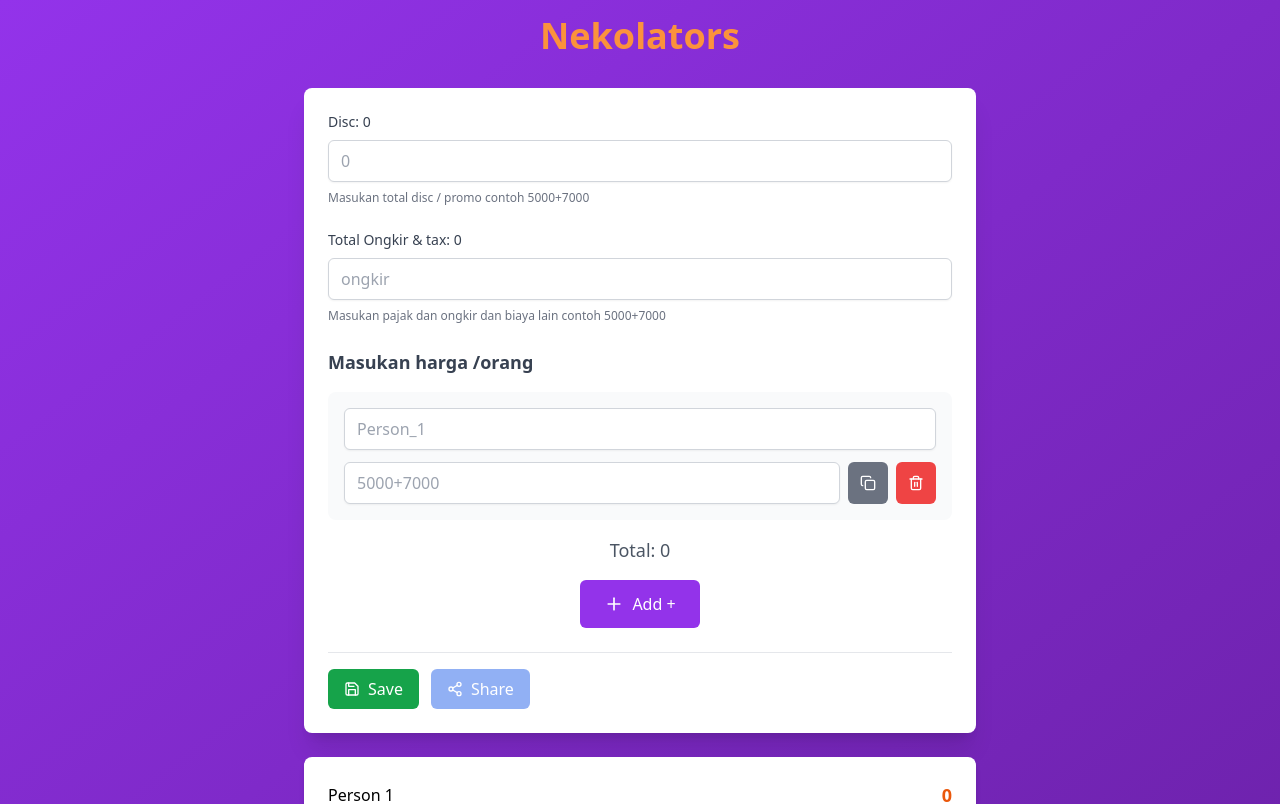
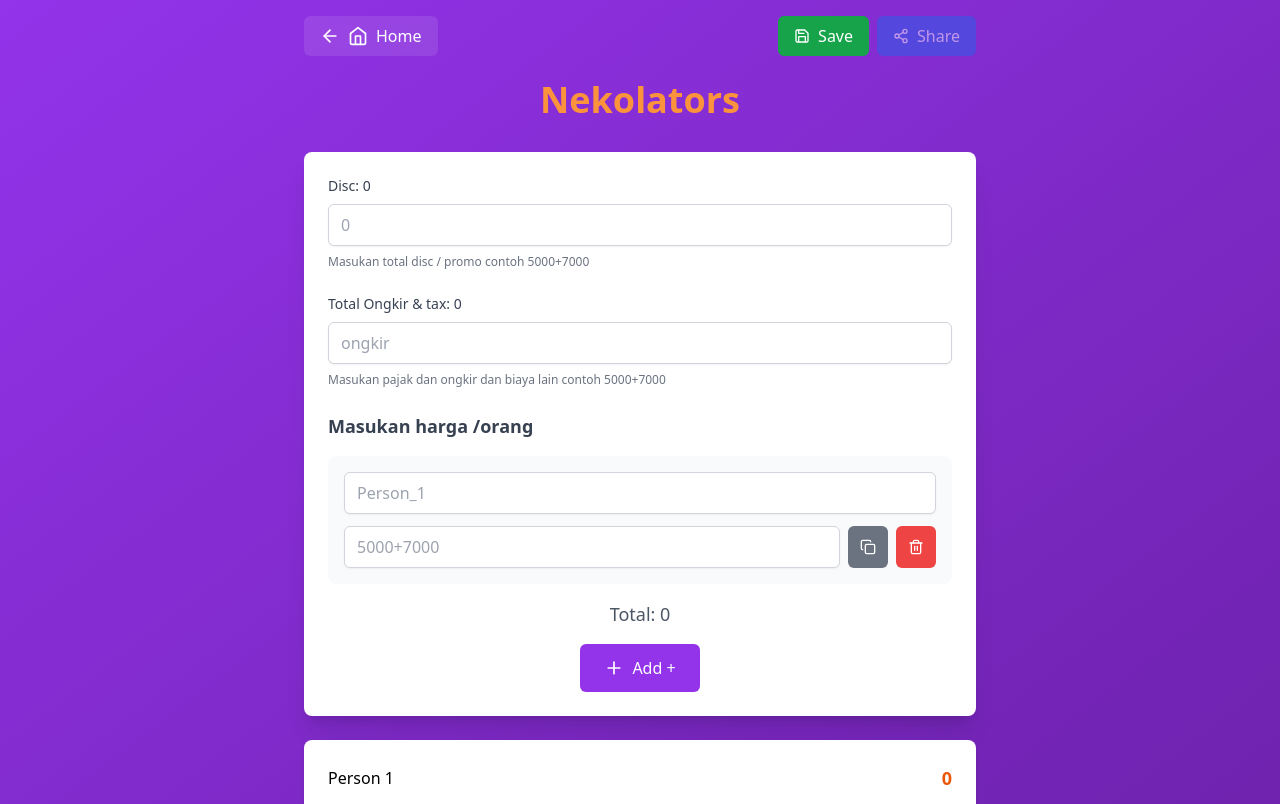
Before and after one commit to yughoz/bolt-nekolator, a React (Vite) app: page /calculator in a window 1280 px wide. Shown: the top 804 px of the page. Built offline with nearby package versions, Linux system fonts and the light colour scheme; no server answers.

Commit message:
Add header navigation to Calculator and Expert Calculator

```diff
--- a/src/components/Calculator/Calculator.tsx
+++ b/src/components/Calculator/Calculator.tsx
@@ -1,6 +1,6 @@
 import React, { useState, useRef, useCallback } from 'react';
-import { Plus, Save, Share2 } from 'lucide-react';
-import { useNavigate } from 'react-router-dom';
+import { Plus, Save, Share2, ArrowLeft, Home } from 'lucide-react';
+import { useNavigate, Link } from 'react-router-dom';
 import { DiscountInput } from './DiscountInput';
 import { TaxInput } from './TaxInput';
 import { PersonEntry } from './PersonEntry';
@@ -226,6 +226,44 @@ export const Calculator: React.FC<CalculatorProps> = ({
   return (
     <div className="min-h-screen bg-gradient-to-br from-purple-600 to-purple-800 p-4">
       <div className="max-w-2xl mx-auto">
+        {/* Header Navigation */}
+        <div className="flex items-center justify-between mb-6">
+          <Link
+            to="/"
+            className="flex items-center gap-2 px-4 py-2 bg-white/10 backdrop-blur-sm text-white rounded-md hover:bg-white/20 transition-colors"
+          >
+            <ArrowLeft size={20} />
+            <Home size={20} />
+            <span className="hidden sm:inline">Home</span>
+          </Link>
+
+          <div className="flex gap-2">
+            {!readOnly && (
+              <>
+                <button
+                  onClick={handleSave}
+                  disabled={isSaving}
+                  className="flex items-center gap-2 px-4 py-2 bg-green-600 text-white rounded-md hover:bg-green-700 transition-colors disabled:opacity-50"
+                >
+                  <Save size={16} />
+                  <span className="hidden sm:inline">
+                    {isSaving ? 'Saving...' : currentCalculationId ? 'Update' : 'Save'}
+                  </span>
+                </button>
+
+                <button
+                  onClick={handleShare}
+                  disabled={!currentCalculationId}
+                  className="flex items-center gap-2 px-4 py-2 bg-blue-600 text-white rounded-md hover:bg-blue-700 transition-colors disabled:opacity-50"
+                >
+                  <Share2 size={16} />
+                  <span className="hidden sm:inline">Share</span>
+                </button>
+              </>
+            )}
+          </div>
+        </div>
+
         <div className="text-center mb-8">
           <h1 className="text-4xl font-bold text-orange-400 mb-2">
             Nekolators
@@ -292,27 +330,6 @@ export const Calculator: React.FC<CalculatorProps> = ({
           </div>
           )}
 
-          {!readOnly && (
-            <div className="flex gap-3 pt-4 border-t border-gray-200">
-              <button
-                onClick={handleSave}
-                disabled={isSaving}
-                className="flex items-center gap-2 px-4 py-2 bg-green-600 text-white rounded-md hover:bg-green-700 transition-colors disabled:opacity-50"
-              >
-                <Save size={16} />
-                {isSaving ? 'Saving...' : currentCalculationId ? 'Update' : 'Save'}
-              </button>
-
-              <button
-                onClick={handleShare}
-                disabled={!currentCalculationId}
-                className="flex items-center gap-2 px-4 py-2 bg-blue-600 text-white rounded-md hover:bg-blue-700 transition-colors disabled:opacity-50"
-              >
-                <Share2 size={16} />
-                Share
-              </button>
-            </div>
-          )}
         </div>
 
         <div className="mt-6">
--- a/src/components/ExpertCalculator/ExpertCalculator.tsx
+++ b/src/components/ExpertCalculator/ExpertCalculator.tsx
@@ -1,6 +1,6 @@
 import React, { useState, useCallback } from 'react';
-import { Plus, Save, Share2, Trash2, GripVertical } from 'lucide-react';
-import { useNavigate, useLocation } from 'react-router-dom';
+import { Plus, Save, Share2, Trash2, GripVertical, ArrowLeft, Home } from 'lucide-react';
+import { useNavigate, useLocation, Link } from 'react-router-dom';
 import { DragDropContext, Droppable, Draggable, DropResult } from '@hello-pangea/dnd';
 import { ItemEntry } from './ItemEntry';
 import { PersonAssignment } from './PersonAssignment';
@@ -167,6 +167,40 @@ export const ExpertCalculator: React.FC<ExpertCalculatorProps> = ({
   return (
     <div className="min-h-screen bg-gradient-to-br from-purple-600 to-purple-800 p-4">
       <div className="max-w-6xl mx-auto">
+        {/* Header Navigation */}
+        <div className="flex items-center justify-between mb-6">
+          <Link
+            to="/"
+            className="flex items-center gap-2 px-4 py-2 bg-white/10 backdrop-blur-sm text-white rounded-md hover:bg-white/20 transition-colors"
+          >
+            <ArrowLeft size={20} />
+            <Home size={20} />
+            <span className="hidden sm:inline">Home</span>
+          </Link>
+
+          <div className="flex gap-2">
+            <button
+              onClick={handleSave}
+              disabled={isSaving}
+              className="flex items-center gap-2 px-4 py-2 bg-green-600 text-white rounded-md hover:bg-green-700 transition-colors disabled:opacity-50"
+            >
+              <Save size={16} />
+              <span className="hidden sm:inline">
+                {isSaving ? 'Saving...' : currentCalculationId ? 'Update' : 'Save'}
+              </span>
+            </button>
+
+            <button
+              onClick={handleShare}
+              disabled={!currentCalculationId}
+              className="flex items-center gap-2 px-4 py-2 bg-blue-600 text-white rounded-md hover:bg-blue-700 transition-colors disabled:opacity-50"
+            >
+              <Share2 size={16} />
+              <span className="hidden sm:inline">Share</span>
+            </button>
+          </div>
+        </div>
+
         <div className="text-center mb-8">
           <h1 className="text-4xl font-bold text-orange-400 mb-2">
             Expert Calculator
@@ -181,26 +215,6 @@ export const ExpertCalculator: React.FC<ExpertCalculatorProps> = ({
           )}
         </div>
 
-        {/* Save and Share buttons */}
-        <div className="flex justify-center gap-3 mb-6">
-          <button
-            onClick={handleSave}
-            disabled={isSaving}
-            className="flex items-center gap-2 px-4 py-2 bg-green-600 text-white rounded-md hover:bg-green-700 transition-colors disabled:opacity-50"
-          >
-            <Save size={16} />
-            {isSaving ? 'Saving...' : currentCalculationId ? 'Update' : 'Save'}
-          </button>
-
-          <button
-            onClick={handleShare}
-            disabled={!currentCalculationId}
-            className="flex items-center gap-2 px-4 py-2 bg-blue-600 text-white rounded-md hover:bg-blue-700 transition-colors disabled:opacity-50"
-          >
-            <Share2 size={16} />
-            Share
-          </button>
-        </div>
 
         <div className="grid grid-cols-1 lg:grid-cols-3 gap-6">
           {/* Items Section */}
```
